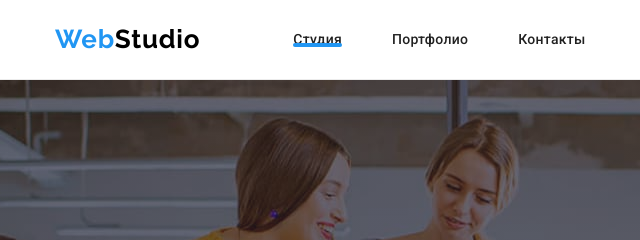
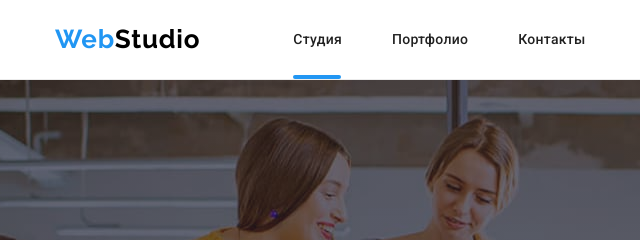
Before and after one commit to SergejGorban/goit-markup-hw-04, a plain HTML site: page index.html in a window 1280 px wide. Shown: the top 240 px of the page, 0-640 px from the left. Drawn offline with nearby package versions, Linux system fonts and the light colour scheme.

Commit message:
Д/з5 header

```diff
--- a/css/styles.css
+++ b/css/styles.css
@@ -46,6 +46,7 @@ body {
     padding-top: 24px;
     padding-bottom: 24px;
     border-bottom: 1px solid #ECECEC;
+    position: relative;
 }
 
 .header-container {
@@ -89,19 +90,11 @@ body {
     color: var(--title-color);
 }
 
-.header-nav-item {
-    position: relative;
-}
-
-.header-nav-link {
-    position: relative;
-}
-
 .header-nav-link.line::after {
     position: absolute;
     content: "";
     display: block;
-    width: 100%;
+    width: 48px;
     height: 4px;
     background-color: var(--accent-color);
     border-radius: 2px;
```
